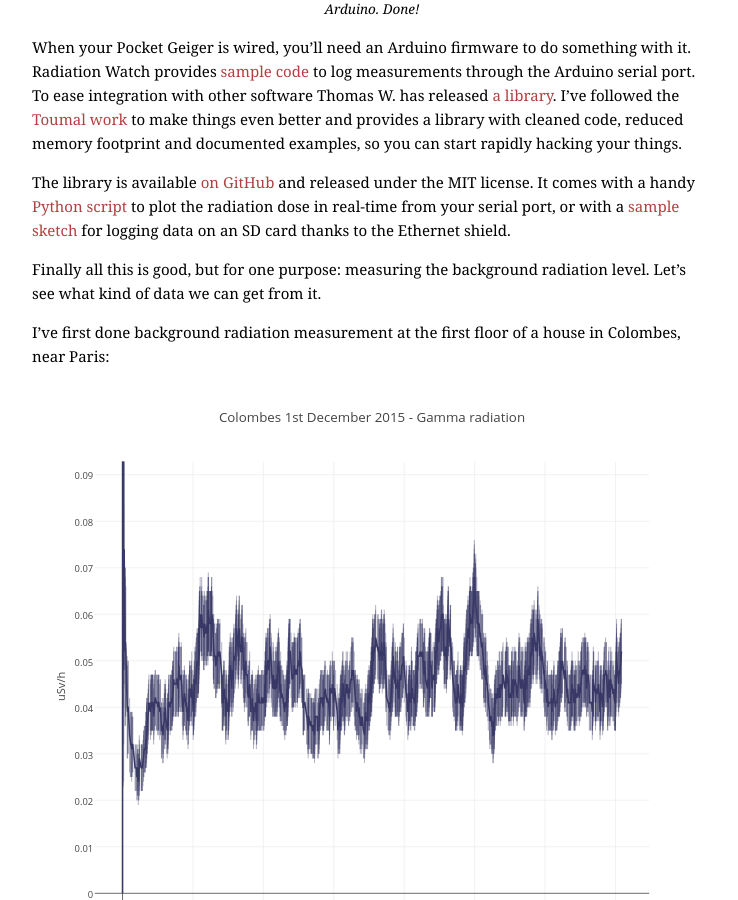
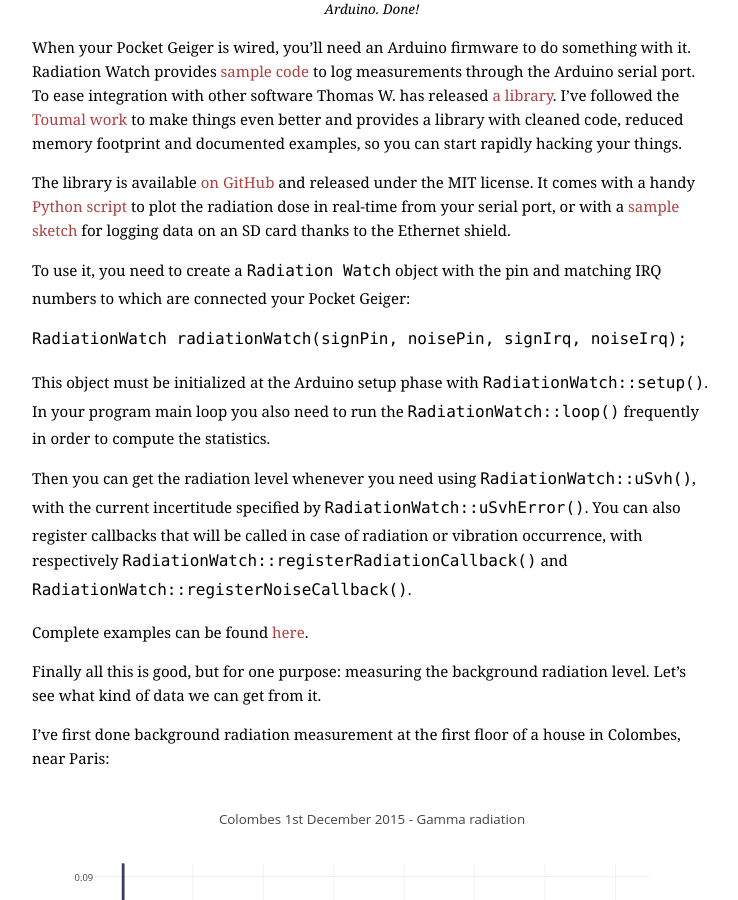
Before and after one commit to MonsieurV/monsieurv.github.io, a Jekyll site: the page built from _posts/2015-12-06-radiation-watch-arduino.markdown, in a window 1280 px wide and 900 px high, scrolled down 2401 px. Shown: the whole window, without its empty margins (168-906 px from the left). Built offline with Jekyll 4.4.1, drawn with Linux system fonts in a browser that asks for light colours; some web fonts are replaced.

Commit message:
Add a rapid introduction of the library use

````diff
--- a/_posts/2015-12-06-radiation-watch-arduino.markdown
+++ b/_posts/2015-12-06-radiation-watch-arduino.markdown
@@ -35,6 +35,17 @@ Ok, enough radioactivity blabla, place to electronic and code. The Pocket Geiger
 When your Pocket Geiger is wired, you'll need an Arduino firmware to do something with it. Radiation Watch provides [sample code][rw_sample_code] to log measurements through the Arduino serial port. To ease integration with other software Thomas W. has released [a library][thomasaw_lib]. I've followed the [Toumal work][toumal_lib] to make things even better and provides a library with cleaned code, reduced memory footprint and documented examples, so you can start rapidly hacking your things.
 
 The library is available [on GitHub][apg_lib] and released under the MIT license. It comes with a handy [Python script][python_script] to plot the radiation dose in real-time from your serial port, or with a [sample sketch][sd_sketch] for logging data on an SD card thanks to the Ethernet shield.
+
+To use it, you need to create a `Radiation Watch` object with the pin and matching IRQ numbers to which are connected your Pocket Geiger:
+
+```RadiationWatch radiationWatch(signPin, noisePin, signIrq, noiseIrq);
+```
+
+This object must be initialized at the Arduino setup phase with `RadiationWatch::setup()`. In your program main loop you also need to run the `RadiationWatch::loop()` frequently in order to compute the statistics.
+
+Then you can get the radiation level whenever you need using `RadiationWatch::uSvh()`, with the current incertitude specified by `RadiationWatch::uSvhError()`. You can also register callbacks that will be called in case of radiation or vibration occurrence, with respectively `RadiationWatch::registerRadiationCallback()` and `RadiationWatch::registerNoiseCallback()`.
+
+Complete examples can be found [here][apg_geiger_samples].
 
 Finally all this is good, but for one purpose: measuring the background radiation level. Let's see what kind of data we can get from it.
 
@@ -89,3 +100,4 @@ Since this device seems good for background monitoring, I'll connect it to my Ra
 [imagesco_sources]: http://www.imagesco.com/geiger/radioactive-sources.html
 [containment_building]: https://en.wikipedia.org/wiki/Containment_building
 [gm_tube]: https://en.wikipedia.org/wiki/Geiger%E2%80%93M%C3%BCller_tube
+[apg_geiger_samples]: https://github.com/MonsieurV/ArduinoPocketGeiger/tree/master/examples
````
